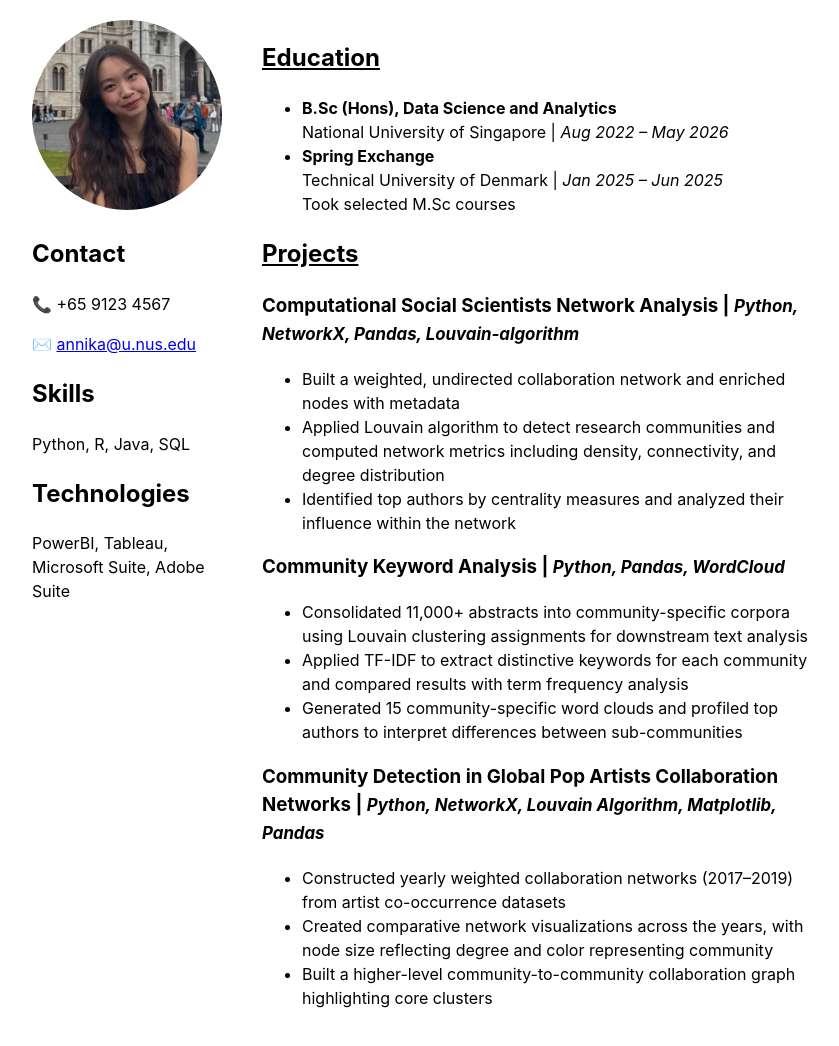
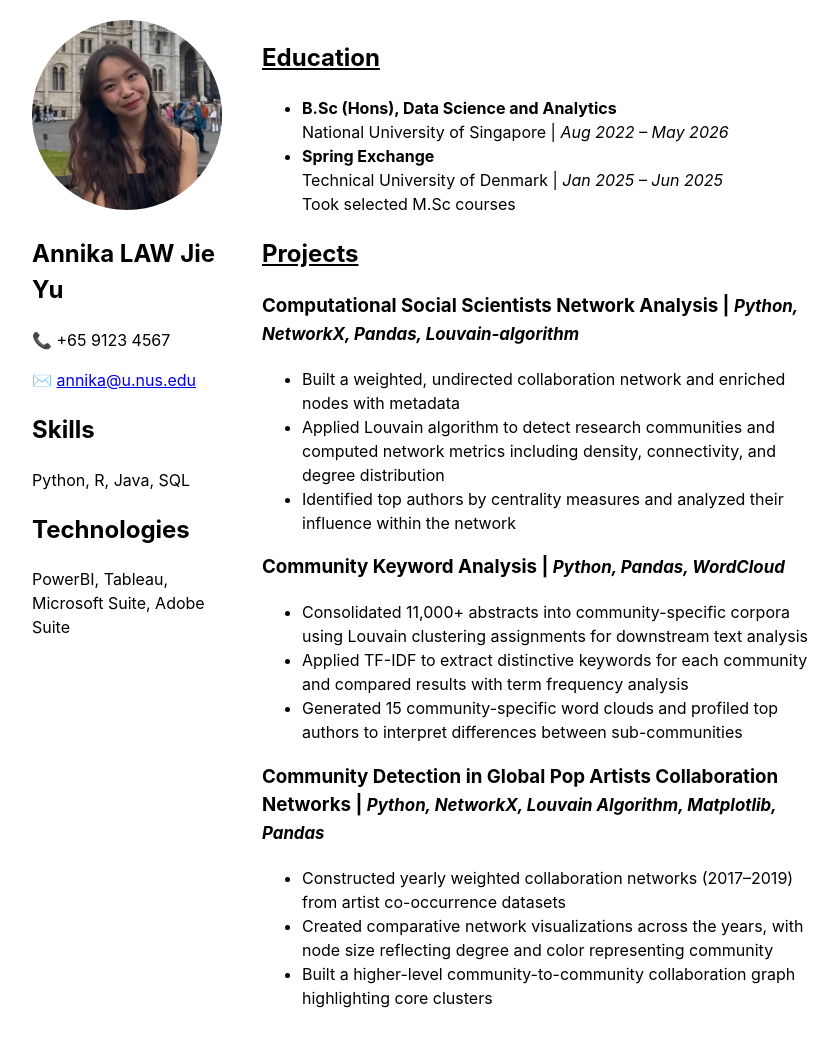
Before and after one commit to annikaljy/annikaljy.github.io, a Jekyll site: the page built from index.md, in a window 1280 px wide. Shown: the whole page, without its empty margins (208-1047 px from the left). Built offline with Jekyll 4.4.1, drawn with Linux system fonts in a browser that asks for light colours.

Commit message:
Update index.md

```diff
--- a/index.md
+++ b/index.md
@@ -8,7 +8,7 @@ title: Annika Law Jie Yu
   <!-- Left column: photo + contact -->
   <div style="flex: 1; max-width: 200px;">
     <img src="/assets/photo.jpg" alt="Annika Law Jie Yu" style="width:100%; border-radius:50%; object-fit:cover;">
-    <h2>Contact</h2>
+    <h2>Annika LAW Jie Yu</h2>
     <p>📞 +65 9123 4567</p>
     <p>✉️ <a href="mailto:annika@u.nus.edu">annika@u.nus.edu</a></p>
     <h2>Skills</h2>
```
